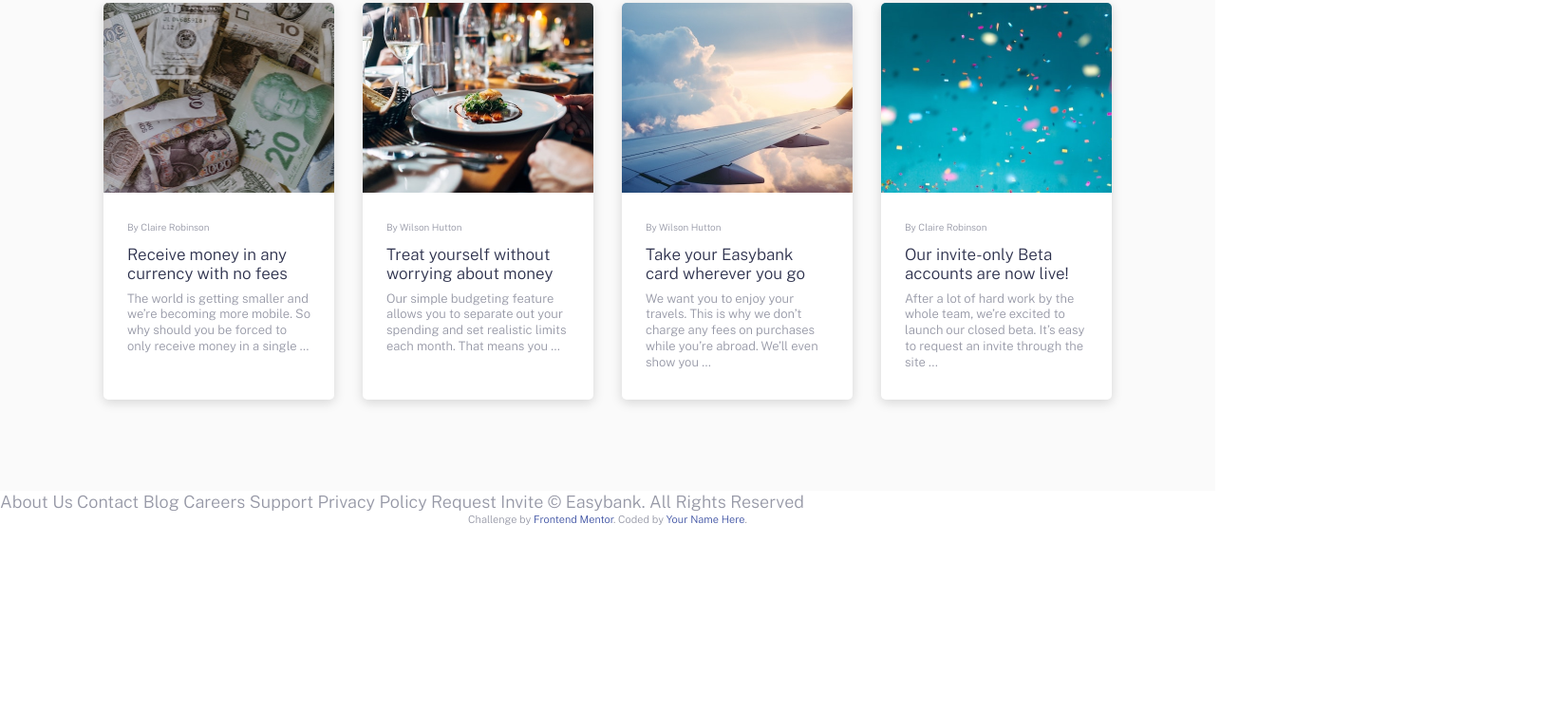
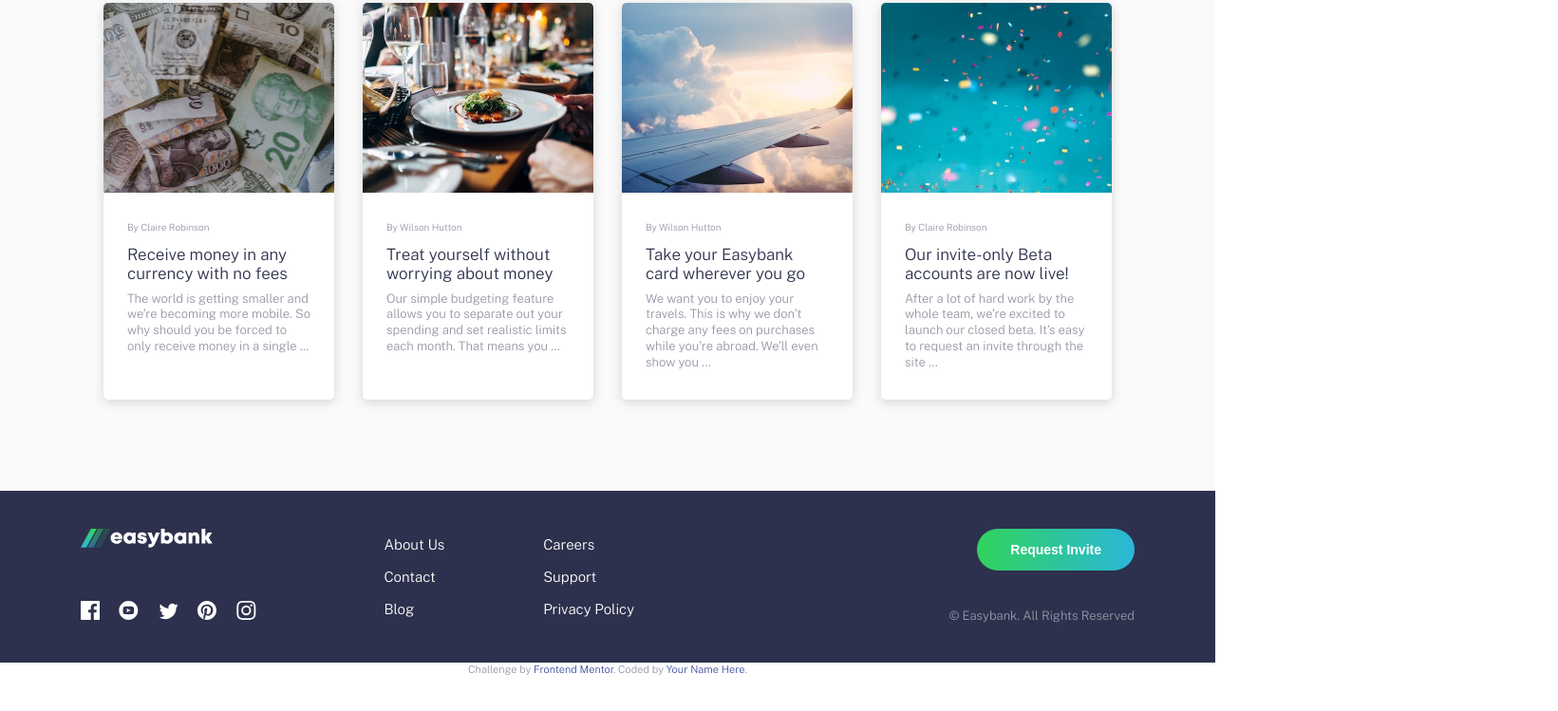
Before and after one commit to lorendujakovic/easybank-landing, a plain HTML site: page index.html in a window 1280 px wide. Shown: the part 1575-2324 px from the top of the page at 95% size, 1641 px wide, since content can reach past the window. After the commit the page ends 2288 px from the top, so only its background shows below. Drawn offline with nearby package versions, Linux system fonts and the light colour scheme; files that its build step writes are made by us from their sources.

Commit message:
build footer section

```diff
--- /dev/null
+++ b/app/scss/partials/_footer.scss
@@ -0,0 +1,138 @@
+.footer {
+
+    padding: 2.5rem;
+
+    background-color: $darkBlue;
+
+    color: $white;
+    text-align: center;
+
+
+
+    .container {
+        @include breakpoint-up(large) {
+            display: grid;
+            grid-template-columns: 2fr 1fr 1fr 3fr;
+            grid-template-rows: 1fr auto;
+            grid-template-areas:
+                                "logo links1 links2 cta"
+                                "social links1 links2 copyright";
+
+            justify-items: start;
+            gap: 1rem;
+        }
+    }
+
+    a {
+        color: $white;
+    }
+
+    &__logo {
+        display: inline-block;
+
+        @include breakpoint-down(medium) {
+            margin-bottom: 1.875rem;
+        }
+
+        @include breakpoint-up(large){
+            grid-area: logo;
+        }
+    }
+
+    &__social {
+
+        @include breakpoint-down(medium) {
+            margin-bottom: 1.875rem;
+        }
+
+        a {
+            display: inline-block;
+            height: 1.25rem;
+
+            svg path {
+                transition: fill 150ms ease-in-out;
+            }
+
+            &:hover  svg path {
+                fill: $limeGreen;
+            }
+        }
+
+        a:not(:last-child) {
+            margin-right: 1rem;
+        }
+
+        @include breakpoint-up(large){
+            grid-area: social;
+            align-self: end;
+        }
+
+    }
+
+
+    &__links {
+        display: flex;
+        flex-direction: column;
+        align-items: center;
+        font-size: 0.9375rem;
+
+        @include breakpoint-up(large) {
+            justify-content: space-between;
+            align-items: flex-start;
+        }
+
+        a{
+            line-height: 2.25;
+
+            transition: color 150ms ease-in-out;
+
+            &:hover {
+                color: $limeGreen;
+            }
+        }
+
+        &.col1 {
+            @include breakpoint-up(large){
+                grid-area: links1;
+            }
+        }
+
+        &.col2 {
+            @include breakpoint-down(medium) {
+                margin-bottom: 1.875rem;
+            }
+
+            @include breakpoint-up(large){
+                grid-area: links2;
+            }
+        }
+    }
+
+    &__cta {
+
+
+        @include breakpoint-up(large){
+            grid-area: cta;
+            text-align: right;
+            justify-self: end;
+        }
+
+        button.button {
+            @include breakpoint-down(medium) {
+                margin-bottom: 1.875rem;
+            }
+        }
+
+    }
+
+    &__copyright {
+        font-size: 0.8125rem;
+        color: $grayishBlue;
+
+        @include breakpoint-up(large){
+            grid-area: copyright;
+            justify-self: end;
+            align-self: end;
+        }
+    }
+}
--- a/app/scss/partials/_global.scss
+++ b/app/scss/partials/_global.scss
@@ -17,7 +17,7 @@ body {
     color: $grayishBlue;
     line-height: 1.3;
 
-    min-height: 300vh;
+    overflow-x: hidden;
 
     @include breakpoint-up(large) {
         font-size: $font-med;
@@ -152,6 +152,12 @@ p {
 //Buttons
 
 button, .button {
+    position: relative;
+
+    display: inline-block;
+
+    overflow: hidden;
+
     padding: 0.875rem 2.1875rem;
 
     background: linear-gradient(to right, $limeGreen , $brightCyan);
@@ -169,8 +175,20 @@ button, .button {
         color: $white;
     }
 
-    &:hover {
-        opacity: 0.75;
+    &::before {
+        content: "";
+        position: absolute;
+        top: 0;
+        right: 0;
+        bottom: 0;
+        left: 0;
+        background-color: rgba(255, 255, 255, 0.25);
+        opacity: 0;
+        transition: opacity 150ms ease-in-out;
+    }
+
+    &:hover::before {
+       opacity: 1;
     }
 }
 
--- a/app/scss/partials/_header.scss
+++ b/app/scss/partials/_header.scss
@@ -22,6 +22,8 @@
     .overlay {
         opacity: 0;
 
+        z-index: 1;
+
         position: fixed;
         top: 0;
         right: 0;
@@ -33,6 +35,9 @@
 
     nav {
         position: relative;
+
+        z-index: 3;
+
         background-color: $white;
         padding-top: 1.0625rem;
         padding-bottom: 1.0625rem;
@@ -68,6 +73,9 @@
 
     &__menu {
         position: absolute;
+
+        z-index: 2;
+
         left: 50%;
         transform: translateX(-50%);
 
--- a/app/scss/partials/_hero.scss
+++ b/app/scss/partials/_hero.scss
@@ -37,7 +37,7 @@
             background-image: url('../../../assets/images/bg-intro-desktop.svg');
             background-repeat: no-repeat;
             background-position: center bottom;
-            width: 150%;
+            width: 170%;
             background-size: 122%;
             background-position: 0% 83%;
           }
--- a/app/scss/style.scss
+++ b/app/scss/style.scss
@@ -7,3 +7,4 @@
 @import './partials/hero';
 @import './partials/features';
 @import './partials/article';
+@import './partials/footer';
--- a/index.html
+++ b/index.html
@@ -225,23 +225,49 @@
     </div>
   </section>
 
+  <footer class="footer">
 
-
-
-
-
-
-
-  About Us
-  Contact
-  Blog
-  Careers
-  Support
-  Privacy Policy
-
-  Request Invite
-
-  © Easybank. All Rights Reserved
+    <div class="container">
+      <a class="footer__logo" href="#">
+        <img src="./assets/images/logo-dark.svg" alt="logo">
+      </a>
+      <div class="footer__social">
+        <a href="#">
+          <svg xmlns="http://www.w3.org/2000/svg" width="20" height="20"><title>Facebook</title><path fill="#FFF" d="M18.896 0H1.104C.494 0 0 .494 0 1.104v17.793C0 19.506.494 20 1.104 20h9.58v-7.745H8.076V9.237h2.606V7.01c0-2.583 1.578-3.99 3.883-3.99 1.104 0 2.052.082 2.329.119v2.7h-1.598c-1.254 0-1.496.597-1.496 1.47v1.928h2.989l-.39 3.018h-2.6V20h5.098c.608 0 1.102-.494 1.102-1.104V1.104C20 .494 19.506 0 18.896 0z"/></svg>
+        </a>
+        <a href="#">
+          <svg xmlns="http://www.w3.org/2000/svg" width="21" height="20"><title>Youtube</title><path fill="#FFF" d="M10.333 0c-5.522 0-10 4.478-10 10 0 5.523 4.478 10 10 10 5.523 0 10-4.477 10-10 0-5.522-4.477-10-10-10zm3.701 14.077c-1.752.12-5.653.12-7.402 0C4.735 13.947 4.514 13.018 4.5 10c.014-3.024.237-3.947 2.132-4.077 1.749-.12 5.651-.12 7.402 0 1.898.13 2.118 1.059 2.133 4.077-.015 3.024-.238 3.947-2.133 4.077zM8.667 8.048l4.097 1.949-4.097 1.955V8.048z"/></svg>
+        </a>
+        <a href="#">
+          <svg xmlns="http://www.w3.org/2000/svg" width="21" height="18"><title>Twitter</title><path fill="#FFF" d="M20.667 2.797a8.192 8.192 0 01-2.357.646 4.11 4.11 0 001.804-2.27 8.22 8.22 0 01-2.606.996A4.096 4.096 0 0014.513.873c-2.649 0-4.595 2.472-3.997 5.038a11.648 11.648 0 01-8.457-4.287 4.109 4.109 0 001.27 5.478A4.086 4.086 0 011.47 6.59c-.045 1.901 1.317 3.68 3.29 4.075a4.113 4.113 0 01-1.853.07 4.106 4.106 0 003.834 2.85 8.25 8.25 0 01-6.075 1.7 11.616 11.616 0 006.29 1.843c7.618 0 11.922-6.434 11.662-12.205a8.354 8.354 0 002.048-2.124z"/></svg>
+        </a>
+        <a href="#">
+          <svg xmlns="http://www.w3.org/2000/svg" width="20" height="20"><title>Pinterest</title><path fill="#FFF" d="M10 0C4.478 0 0 4.477 0 10c0 4.237 2.636 7.855 6.356 9.312-.088-.791-.167-2.005.035-2.868.182-.78 1.172-4.97 1.172-4.97s-.299-.6-.299-1.486c0-1.39.806-2.428 1.81-2.428.852 0 1.264.64 1.264 1.408 0 .858-.545 2.14-.828 3.33-.236.995.5 1.807 1.48 1.807 1.778 0 3.144-1.874 3.144-4.58 0-2.393-1.72-4.068-4.177-4.068-2.845 0-4.515 2.135-4.515 4.34 0 .859.331 1.781.745 2.281a.3.3 0 01.069.288l-.278 1.133c-.044.183-.145.223-.335.134-1.249-.581-2.03-2.407-2.03-3.874 0-3.154 2.292-6.052 6.608-6.052 3.469 0 6.165 2.473 6.165 5.776 0 3.447-2.173 6.22-5.19 6.22-1.013 0-1.965-.525-2.291-1.148l-.623 2.378c-.226.869-.835 1.958-1.244 2.621.937.29 1.931.446 2.962.446 5.522 0 10-4.477 10-10S15.522 0 10 0z"/></svg>
+        </a>
+        <a href="#">
+          <svg xmlns="http://www.w3.org/2000/svg" width="21" height="20"><title>Instagram</title><path fill="#FFF" d="M10.333 1.802c2.67 0 2.987.01 4.042.059 2.71.123 3.976 1.409 4.1 4.099.048 1.054.057 1.37.057 4.04 0 2.672-.01 2.988-.058 4.042-.124 2.687-1.386 3.975-4.099 4.099-1.055.048-1.37.058-4.042.058-2.67 0-2.986-.01-4.04-.058-2.717-.124-3.976-1.416-4.1-4.1-.048-1.054-.058-1.37-.058-4.041 0-2.67.01-2.986.058-4.04.124-2.69 1.387-3.977 4.1-4.1 1.054-.048 1.37-.058 4.04-.058zm0-1.802C7.618 0 7.278.012 6.211.06 2.579.227.56 2.242.394 5.877.345 6.944.334 7.284.334 10s.011 3.057.06 4.123c.166 3.632 2.181 5.65 5.816 5.817 1.068.048 1.408.06 4.123.06 2.716 0 3.057-.012 4.124-.06 3.628-.167 5.651-2.182 5.816-5.817.049-1.066.06-1.407.06-4.123s-.011-3.056-.06-4.122C20.11 2.249 18.093.228 14.458.06 13.39.01 13.049 0 10.333 0zm0 4.865a5.135 5.135 0 100 10.27 5.135 5.135 0 000-10.27zm0 8.468a3.333 3.333 0 110-6.666 3.333 3.333 0 010 6.666zm5.339-9.87a1.2 1.2 0 10-.001 2.4 1.2 1.2 0 000-2.4z"/></svg>
+        </a>
+      </div>
+      <div class="footer__links col1">
+        <a href="#">About Us</a>
+        <a href="#">Contact</a>
+        <a href="#">Blog</a>
+      </div>
+      <div class="footer__links col2">
+        <a href="#">Careers</a>
+        <a href="#">Support</a>
+        <a href="#">Privacy Policy</a>
+      </div>
+      <div class="footer__cta">
+        <button type="button" class="button ">
+          <a class="" href="#">Request Invite</a>
+        </button>
+      </div>
+        <div class="footer__copyright">
+          © Easybank. All Rights Reserved
+        </div>
+    </div>
+  </footer>
 
   <div class="attribution">
     Challenge by <a href="https://www.frontendmentor.io?ref=challenge" target="_blank">Frontend Mentor</a>.
```
Also changed, not shown: assets/images/logo-dark.svg (added).
